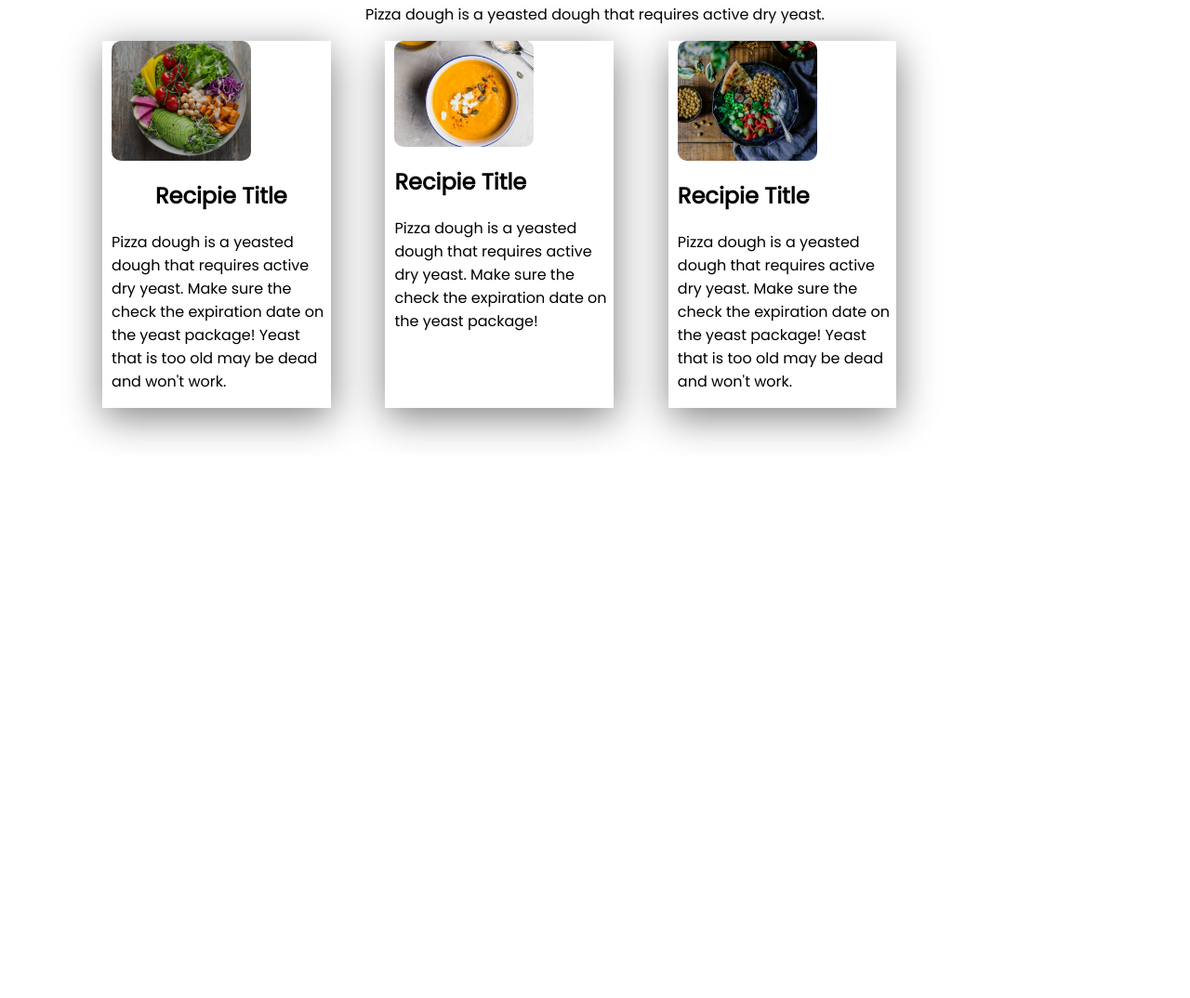
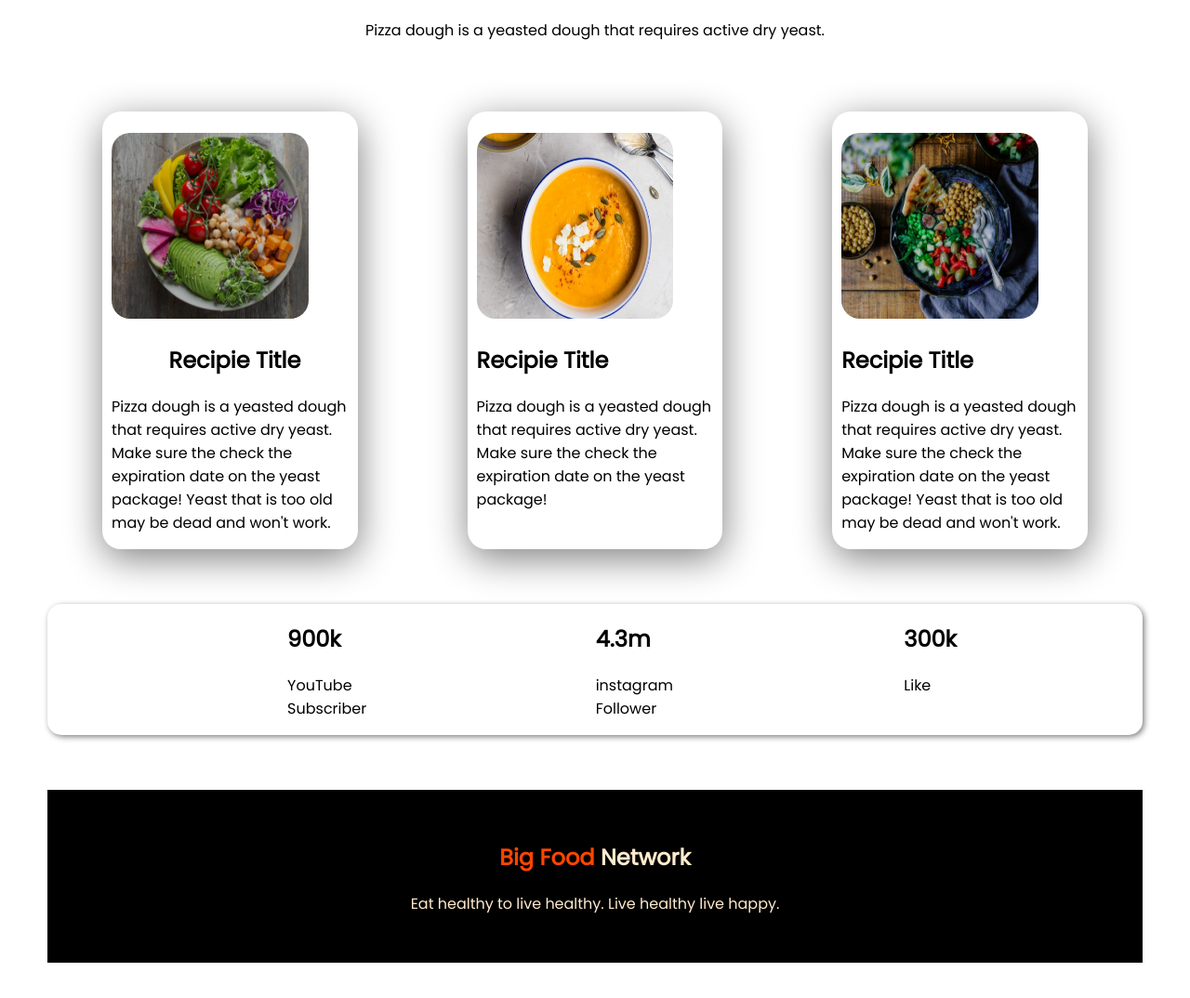
Before and after one commit to Ripon-43/My-First-Assignment, a plain HTML site: page index.html in a window 1280 px wide. Shown: the part 908-1982 px from the top of the page at 93% size. Before the commit the page ends 1398 px from the top, so only its background shows below. Drawn offline with Linux system fonts and the light colour scheme.

Commit message:
complete

```diff
--- a/index.html
+++ b/index.html
@@ -27,7 +27,7 @@ With Food Network</pre>
 
 
 
-      <a class="link-button" target="_blank" href="https://www.facebook.com/profile.php?id=100024735911997">Food Order</a>
+      <a id="link" class="link-button" target="_blank" href="https://www.facebook.com/profile.php?id=100024735911997">Food Order</a>
 
      </div>
      <div><img  src="food-network-main/images/female/Group 8425.png" width="400px" alt=""></div>
@@ -38,11 +38,11 @@ With Food Network</pre>
             <div><img src="food-network-main/images/female/Person Image.png" width="200px" alt=""></div>
 
             <div> <h2 class="center">About Me</h2>
-                <p class="center">
+                <p class="margin">
                     Everybody needs food to eat. Some people enjoy eating in a restaurant, and some people enjoy making their own meals at home. There are many kinds of food that we can buy, so we can taste the different styles we want, and try foods from different countries. In America, it is very easy for us to find special food to eat because people from many different countries have opened their style restaurant. If we have enough money to spend we can eat many, many, kinds of meals.
                 </p>
 
-            <a class="link-button" target="_blank" href="https://www.facebook.com/profile.php?id=100024735911997">Contact Me</a>
+            <a class="link-button" target="_blank" href="https://www.facebook.com/profile.php?id=100024735911997"  >Contact Me</a>
 
             </div>
         </section>
@@ -55,7 +55,7 @@ With Food Network</pre>
 
             <div class="container">
 
-             <div class="recipie"> <img class="image" src="food-network-main/images/food/Project Cover5.png" width="150px" alt="" >
+             <div class="recipie"> <img class="recipie-image" src="food-network-main/images/food/Project Cover5.png" width="150px" alt="" >
 
 
                     <h2 class="center">Recipie Title</h2>
@@ -63,13 +63,13 @@ With Food Network</pre>
                         Make sure the check the expiration date on the yeast package!
                         Yeast that is too old may be dead and won't work.</p>
               </div>
-              <div class="recipie"> <img class="image" src="food-network-main/images/food/Project Cover.png" width="150px" alt="">
+              <div class="recipie"> <img class="recipie-image" src="food-network-main/images/food/Project Cover.png" width="150px" alt="">
                 <h2>Recipie Title</h2>
                 <p>Pizza dough is a yeasted dough that requires active dry yeast.
                     Make sure the check the expiration date on the yeast package!</p>
             </div>
 
-            <div class="recipie"><img class="image " src="food-network-main/images/food/Project Cover8.png" width="150px"  alt="">
+            <div class="recipie"><img class="recipie-image " src="food-network-main/images/food/Project Cover8.png" width="150px"  alt="">
 
                 <h2>Recipie Title</h2>
                 <p>Pizza dough is a yeasted dough that requires active dry yeast.
@@ -84,7 +84,34 @@ With Food Network</pre>
 
         </section>
 
+       <section class="box-shadow" >
+        <div class=" box-follower">
+            <div class="follow-system"><h1>900k</h1>YouTube Subscriber</div>
+            <div class="follow-system"><h1>4.3m</h1><p>instagram Follower</p></div>
+            <div class="follow-system"><h1>300k</h1><p>Like</p></div>
 
+
+        </div>
+
+       </section>
+
+          <footer>
+              <div class="footer">
+                  <h2>
+                      <span class="orange-color">Big Food </span>Network
+                  </h2>
+                  <p>
+                      Eat healthy to live healthy. Live healthy live happy.
+                  </p>
+
+
+              </div>
+
+
+
+
+
+          </footer>
 
 
 
--- a/style.css
+++ b/style.css
@@ -18,6 +18,8 @@ section{
     color: white;
     padding: 10px 15px;
     border-radius: 25%;
+    margin-left: 25%;
+    margin-right: 25%;
 }
 .center{
     text-align: center;
@@ -38,12 +40,44 @@ section{
 
     }
     .recipie{
+        width: 30%;
+        margin: 5%;
+        padding-left: 10px;
+        padding-top: 2%;
+        box-shadow: 1px 10px 40px gray;
+        border-radius: 20px;
+    }
+    .recipie-image{
+        border-radius: 20px;
+        width: 80%;
+        height: 200px;
+
+    }
+    .margin{
+        margin-left: 25%;
+        margin-right: 25%;
+    }
+    .box-shadow{
+        box-shadow: 2px 2px 6px grey;
+        border-radius: 15px;
+    }
+    .box-follower{
+        display: flex;
+
+
+
+    }
+    .follow-system{
         width: 20%;
-        margin-left: 5%;
-        margin-left: 5%;
-        padding-left: 10px;
-        box-shadow: 1px 10px 40px gray;
+        margin-left: 70%;
+
+
+
     }
-    .image{
-        border-radius: 10px;
+    .footer{
+        padding: 3%;
+        background-color: black;
+        text-align: center;
+        color: blanchedalmond;
+        margin-top: 5%;
     }
```
